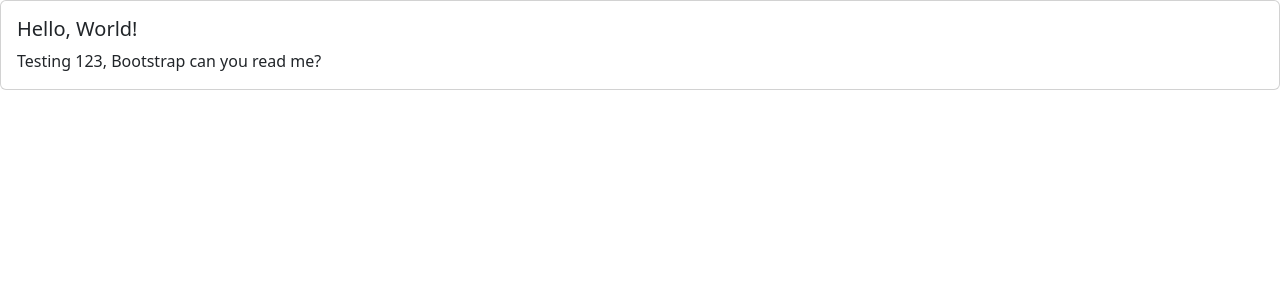
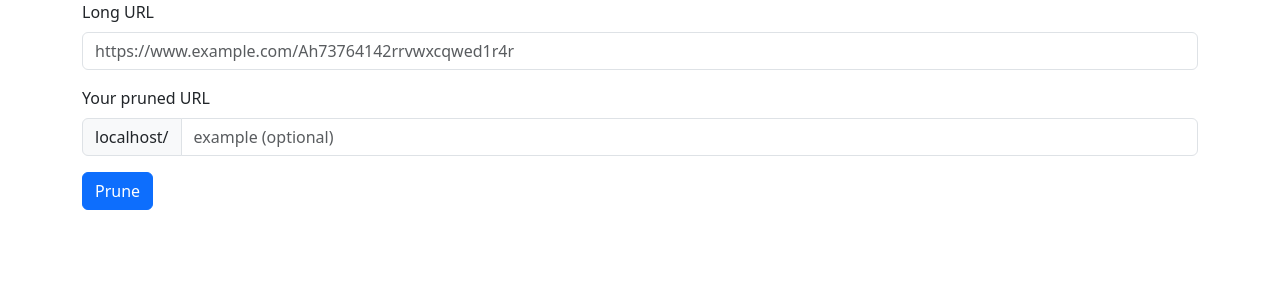
Before and after one commit to callumjgill/pruneurl, a React (Create React App) app in the folder frontend/: page / in a window 1280 px wide. Shown: the top 300 px of the page. Built offline with nearby package versions, Linux system fonts and the light colour scheme.

Commit message:
Add views/PruneUrlForm

```diff
--- a/frontend/src/App.tsx
+++ b/frontend/src/App.tsx
@@ -1,14 +1,14 @@
-import { Card } from "react-bootstrap";
+import { Container, Row } from "react-bootstrap";
+import PruneUrlForm from "./views/PruneUrlForm";
 import "./styles/App.scss";
 
 const App = () => {
   return (
-    <Card>
-      <Card.Body>
-        <Card.Title>Hello, World!</Card.Title>
-        <Card.Text>Testing 123, Bootstrap can you read me?</Card.Text>
-      </Card.Body>
-    </Card>
+    <Container>
+      <Row>
+        <PruneUrlForm />
+      </Row>
+    </Container>
   );
 };
 
--- /dev/null
+++ b/frontend/src/views/PruneUrlForm.tsx
@@ -0,0 +1,32 @@
+import { Button, Form, InputGroup, Row } from "react-bootstrap";
+
+const domain = window.location.host;
+
+const PruneUrlForm = () => {
+  return (
+    <Form className="form-box">
+      <Row className="mb-3">
+        <Form.Group controlId={`${domain}-LongURL`}>
+          <Form.Label>Long URL</Form.Label>
+          <Form.Control
+            required
+            type="url"
+            placeholder="https://www.example.com/Ah73764142rrvwxcqwed1r4r"
+          />
+        </Form.Group>
+      </Row>
+      <Row className="mb-3">
+        <Form.Group controlId={`${domain}-YourPrunedURL`}>
+          <Form.Label>Your pruned URL</Form.Label>
+          <InputGroup>
+            <InputGroup.Text>{domain}/</InputGroup.Text>
+            <Form.Control type="url" placeholder="example (optional)" />
+          </InputGroup>
+        </Form.Group>
+      </Row>
+      <Button type="submit">Prune</Button>
+    </Form>
+  );
+};
+
+export default PruneUrlForm;
```
Also changed, not shown: frontend/src/views/placeholder.txt (deleted).
